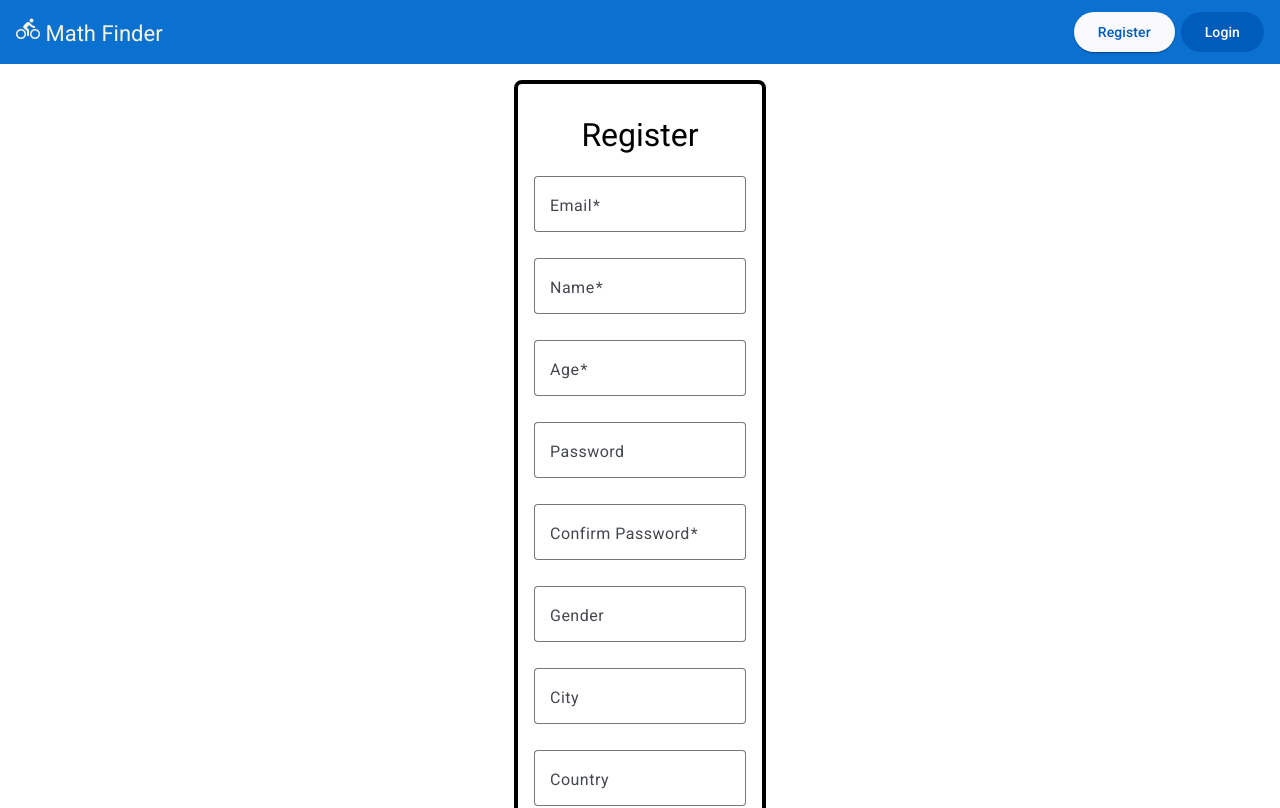
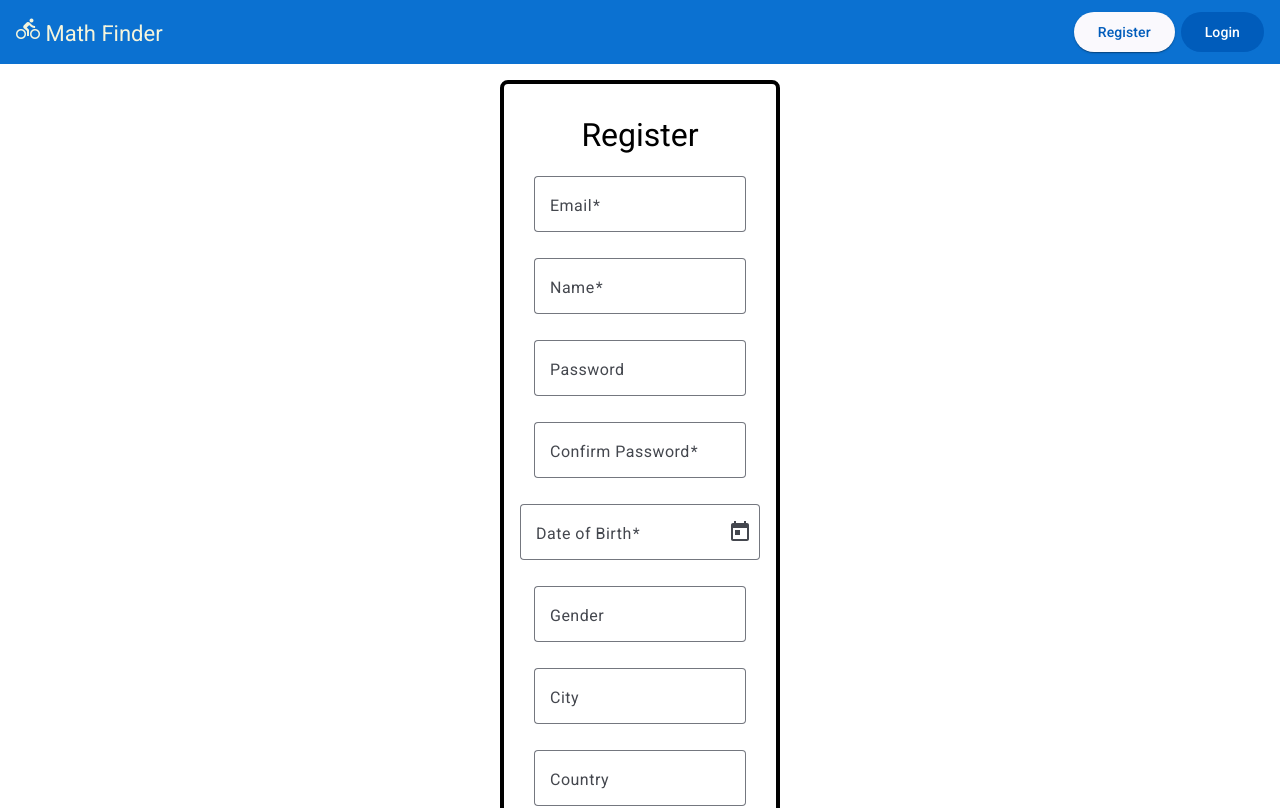
Before and after one commit to parham-mosavi/match-finder-b2-me, an Angular app in the folder client/: page /account/register in a window 1280 px wide. Shown: the top 808 px of the page. Built offline with nearby package versions, Linux system fonts and the light colour scheme.

Commit message:
update app

```diff
--- a/client/src/app/app.config.ts
+++ b/client/src/app/app.config.ts
@@ -5,11 +5,13 @@ import { routes } from './app.routes';
 import { provideAnimationsAsync } from '@angular/platform-browser/animations/async';
 import { provideHttpClient, withInterceptors } from '@angular/common/http';
 import { jwtInterceptor } from './interceptors/jwt.interceptor';
+import { provideNativeDateAdapter } from '@angular/material/core';
 
 export const appConfig: ApplicationConfig = {
   providers: [
     provideRouter(routes),
     provideAnimationsAsync(),
-    provideHttpClient(withInterceptors([jwtInterceptor]))
+    provideHttpClient(withInterceptors([jwtInterceptor])),
+    provideNativeDateAdapter()
   ]
 };
--- a/client/src/app/app.routes.ts
+++ b/client/src/app/app.routes.ts
@@ -18,7 +18,7 @@ export const routes: Routes = [{
 { path: 'account/login', component: LoginComponent, canActivate: [authLoggedInGuard] },
 { path: 'footer', component: FooterComponent },
 { path: 'navbar', component: NavbarComponent },
-{ path: 'members/member-list', component: MemberListComponent, canDeactivate: [authGuard] },
+{ path: 'members/member-list', component: MemberListComponent, canActivate: [authGuard] },
 { path: 'members/member-card', component: MemberCardComponent },
 { path: '**', component: NotFoundComponent }
 ];
--- a/client/src/app/components/account/login/login.component.html
+++ b/client/src/app/components/account/login/login.component.html
@@ -11,7 +11,7 @@
             <input type="password" [formControl]="PasswordCtrl" matInput>
         </mat-form-field>
 
-        <button routerLink='/members/member-list' (click)="login()" mat-raised-button [disabled]="loginFg.invalid">
+        <button (click)="login()" mat-raised-button [disabled]="loginFg.invalid">
             Login
         </button>
 
--- a/client/src/app/components/account/register/register.component.html
+++ b/client/src/app/components/account/register/register.component.html
@@ -1,5 +1,5 @@
-    <div>
-        <form>
+<div>
+    <form>
         <p class="heder">Register</p>
         <mat-form-field appearance="outline">
             <mat-label>Email</mat-label>
@@ -12,11 +12,6 @@
         </mat-form-field>
 
         <mat-form-field appearance="outline">
-            <mat-label>Age</mat-label>
-            <input type="number" [formControl]="AgeCtrl" matInput>
-        </mat-form-field>
-
-        <mat-form-field appearance="outline">
             <mat-label>Password</mat-label>
             <input type="password" [formControl]="PasswordCtrl" matInput>
         </mat-form-field>
@@ -24,6 +19,14 @@
         <mat-form-field appearance="outline">
             <mat-label>Confirm Password</mat-label>
             <input type="password" [formControl]="ConfirmPasswordCtrl" matInput>
+        </mat-form-field>
+
+        <mat-form-field appearance="outline">
+            <mat-label>Date of Birth</mat-label>
+            <input matInput [min]="minDate" [max]="maxDate" [formControl]="DateOfBirthCtrl" [matDatepicker]="datePicker"
+                placeholder="Enter your date of birth">
+            <mat-datepicker-toggle matIconSuffix [for]="datePicker"></mat-datepicker-toggle>
+            <mat-datepicker #datePicker touchUi disabled="false"></mat-datepicker>
         </mat-form-field>
 
         <mat-form-field appearance="outline">
@@ -41,7 +44,8 @@
             <input type="text" [formControl]="CountryCtrl" matInput>
         </mat-form-field>
 
-        <button routerLink='/members/member-list' (click)="register()" mat-raised-button [disabled]="registerFg.invalid">Register</button>
+        <button (click)="register()" mat-raised-button
+            [disabled]="registerFg.invalid">Register</button>
         <a class="router-login" routerLink="/account/login" href="">I have Account</a>
     </form>
 
--- a/client/src/app/components/account/register/register.component.ts
+++ b/client/src/app/components/account/register/register.component.ts
@@ -7,7 +7,8 @@ import { MatButtonModule } from '@angular/material/button';
 import { MatFormFieldModule } from '@angular/material/form-field';
 import { MatInputModule } from '@angular/material/input';
 import { FormBuilder, FormControl, FormsModule, ReactiveFormsModule, Validators } from '@angular/forms';
-import { Observable } from 'rxjs';
+import { Observable, Subscription } from 'rxjs';
+import { MatDatepickerModule } from '@angular/material/datepicker';
 
 
 
@@ -17,7 +18,7 @@ import { Observable } from 'rxjs';
   imports: [
     RouterModule,
     FormsModule, ReactiveFormsModule, MatFormFieldModule,
-    MatButtonModule, MatInputModule
+    MatButtonModule, MatInputModule, MatDatepickerModule
   ],
   templateUrl: './register.component.html',
   styleUrl: './register.component.scss'
@@ -28,12 +29,26 @@ export class RegisterComponent {
 
   userResponse: LoggedInUser | undefined | null;
   error: string | undefined;
+  subscribedRegisterUser: Subscription | undefined;
+
+  minDate = new Date();
+  maxDate = new Date();
+
+  ngOnInit(): void {
+    const currentYear = new Date().getFullYear();
+    this.minDate = new Date(currentYear - 99, 0, 1);
+    this.maxDate = new Date(currentYear - 18, 0, 1);
+  }
+
+  ngOnDestroy(): void {
+    this.subscribedRegisterUser?.unsubscribe();
+  }
 
   //#region
   registerFg = this.fB.group({
     emailCtrl: ['', [Validators.required, Validators.email]], // formControl
     userNameCtrl: ['', [Validators.required]],
-    ageCtrl: [, [Validators.required, Validators.min(18), Validators.max(70)]],
+    dateOfBirthCtrl: ['', [Validators.required]],
     passwordCtrl: ['', [Validators.minLength(4), Validators.maxLength(8)]],
     confirmPasswordCtrl: ['', [Validators.required]],
     genderCtrl: '',
@@ -49,8 +64,8 @@ export class RegisterComponent {
     return this.registerFg.get('userNameCtrl') as FormControl;
   }
 
-  get AgeCtrl(): FormControl {
-    return this.registerFg.get('ageCtrl') as FormControl;
+  get DateOfBirthCtrl(): FormControl {
+    return this.registerFg.get('dateOfBirthCtrl') as FormControl;
   }
 
   get PasswordCtrl(): FormControl {
@@ -74,11 +89,19 @@ export class RegisterComponent {
   }
   //#endregion
 
+  getDateOnly(dob: string | null): string | undefined {
+    if (!dob) return undefined;
+
+    let theDob: Date = new Date(dob);
+    return new Date(theDob.setMinutes(theDob.getMinutes() - theDob.getTimezoneOffset())).toISOString().slice(0, 10);
+    // gets the first 10 chars from this date YYYY-MM-DDTHH:mm:ss.sssZ the output is YYYY-MM-DD
+  }
+
   register(): void {
     let userInput: AppUser = {
       email: this.EmailCtrl.value,
       userName: this.UserNameCtrl.value,
-      age: this.AgeCtrl.value,
+      dateOfBirth: this.getDateOnly(this.DateOfBirthCtrl.value),
       password: this.PasswordCtrl.value,
       confirmPassword: this.ConfirmPasswordCtrl.value,
       gender: this.GenderCtrl.value,
--- a/client/src/app/components/members/member-list/member-list.component.ts
+++ b/client/src/app/components/members/member-list/member-list.component.ts
@@ -5,6 +5,7 @@ import { Observable } from 'rxjs';
 import { MatButtonModule } from '@angular/material/button';
 import { MatCardModule } from '@angular/material/card';
 import { MatIconModule } from '@angular/material/icon';
+import { MemberService } from '../../../services/member.service';
 
 @Component({
   selector: 'app-member-list',
@@ -13,7 +14,8 @@ import { MatIconModule } from '@angular/material/icon';
   styleUrl: './member-list.component.scss'
 })
 export class MemberListComponent implements OnInit{
-  accountservics = inject(AccountService)
+  accountservics = inject(AccountService);
+  memberservics = inject(MemberService);
   members: Member[] | undefined;
 
   ngOnInit(): void {
@@ -21,7 +23,7 @@ export class MemberListComponent implements OnInit{
   }
 
   getAll(): void {
-    let allMembers: Observable<Member[]> = this.accountservics.getAll();
+    let allMembers: Observable<Member[]> = this.memberservics.getAll();
 
     allMembers.subscribe({
       next: (res) => {
--- a/client/src/app/models/app-user.model.ts
+++ b/client/src/app/models/app-user.model.ts
@@ -1,7 +1,7 @@
 export interface AppUser {
     email: string;
     userName: string;
-    age: number;
+    dateOfBirth: string | undefined;
     password: string;
     confirmPassword: string;
     gender: string;
--- a/client/src/app/services/account.service.ts
+++ b/client/src/app/services/account.service.ts
@@ -23,7 +23,7 @@ export class AccountService {
 
   register(userInput: AppUser): Observable<LoggedInUser | null> {
     let response$: Observable<LoggedInUser | null> =
-      this.http.post<LoggedInUser>(this._baseApiUrl + 'account/register', userInput)
+      this.http.post<LoggedInUser>('http://localhost:5000/api/account/register', userInput)
         .pipe(map(res => {
           if (res) {
             this.setCurrentUser(res);
@@ -80,3 +80,5 @@ export class AccountService {
     }
   }
 }
+
+// this._baseApiUrl + 'account/register'
```
Also changed, not shown: 11 other files (tests, documents, lock files or other folders).
